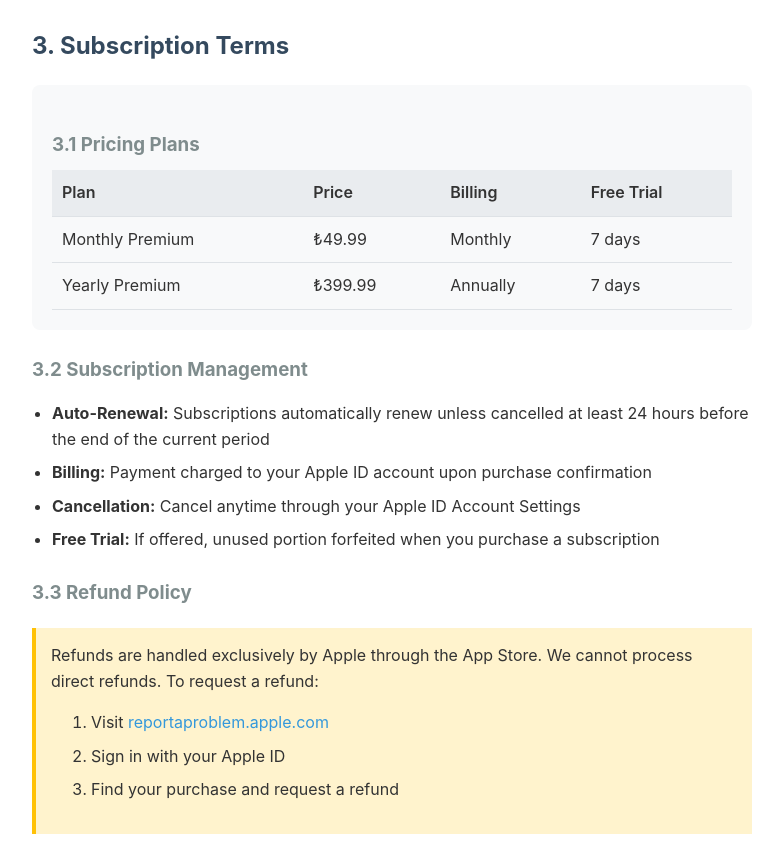
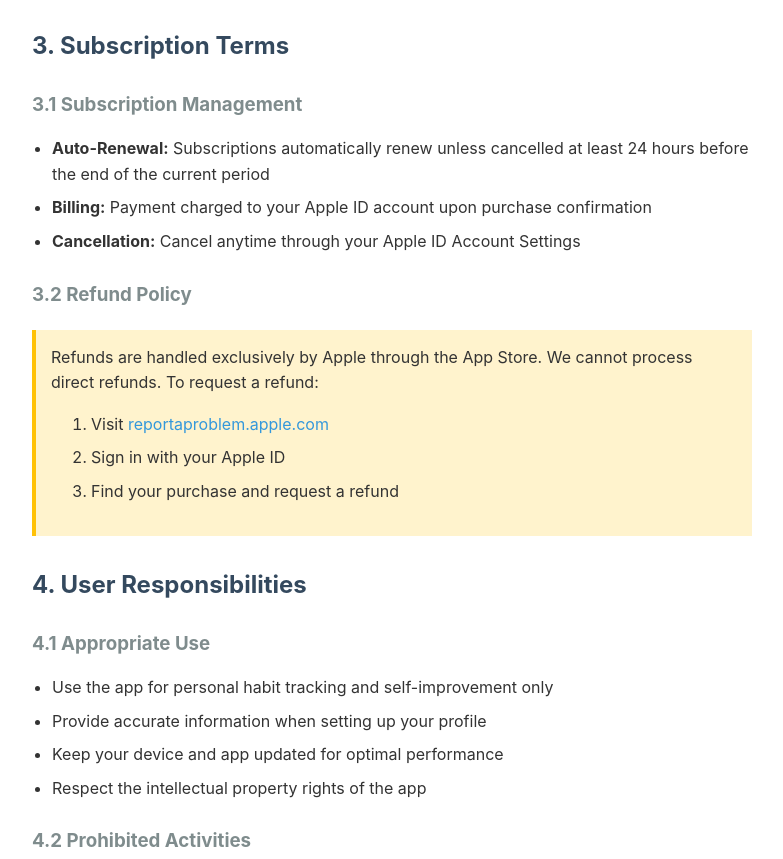
Before and after one commit to quitbadhabit/quitbadhabit-links, a plain HTML site: page terms-of-use.html in a window 1280 px wide. Shown: the part 1124-1983 px from the top of the page, without its empty margins (248-1031 px from the left). Drawn offline with Linux system fonts and the light colour scheme.

Commit message:
Update terms-of-use.html

```diff
--- a/terms-of-use.html
+++ b/terms-of-use.html
@@ -139,40 +139,14 @@
         </div>
 
         <h2>3. Subscription Terms</h2>
-
-        <div class="pricing-table">
-            <h3>3.1 Pricing Plans</h3>
-            <table>
-                <tr>
-                    <th>Plan</th>
-                    <th>Price</th>
-                    <th>Billing</th>
-                    <th>Free Trial</th>
-                </tr>
-                <tr>
-                    <td>Monthly Premium</td>
-                    <td>₺49.99</td>
-                    <td>Monthly</td>
-                    <td>7 days</td>
-                </tr>
-                <tr>
-                    <td>Yearly Premium</td>
-                    <td>₺399.99</td>
-                    <td>Annually</td>
-                    <td>7 days</td>
-                </tr>
-            </table>
-        </div>
-
-        <h3>3.2 Subscription Management</h3>
+        <h3>3.1 Subscription Management</h3>
         <ul>
             <li><strong>Auto-Renewal:</strong> Subscriptions automatically renew unless cancelled at least 24 hours before the end of the current period</li>
             <li><strong>Billing:</strong> Payment charged to your Apple ID account upon purchase confirmation</li>
             <li><strong>Cancellation:</strong> Cancel anytime through your Apple ID Account Settings</li>
-            <li><strong>Free Trial:</strong> If offered, unused portion forfeited when you purchase a subscription</li>
         </ul>
 
-        <h3>3.3 Refund Policy</h3>
+        <h3>3.2 Refund Policy</h3>
         <div class="highlight">
             Refunds are handled exclusively by Apple through the App Store. We cannot process direct refunds. To request a refund:
             <ol>
@@ -308,11 +282,7 @@
             <h3>Need Help?</h3>
             <p>We're here to help you succeed in your habit-breaking journey!</p>
             <ul>
-                <li><strong>General Support:</strong> support@quitbadhabits.app</li>
-                <li><strong>Premium Support:</strong> premium@quitbadhabits.app</li>
-                <li><strong>Technical Issues:</strong> tech@quitbadhabits.app</li>
-                <li><strong>Billing Questions:</strong> billing@quitbadhabits.app</li>
-                <li><strong>In-App Support:</strong> Settings > Help & Support</li>
+                <li><strong>General Support:</strong> quitbadhabit16@gmail.com</li>
             </ul>
             <p><strong>Response Times:</strong></p>
             <ul>
```
